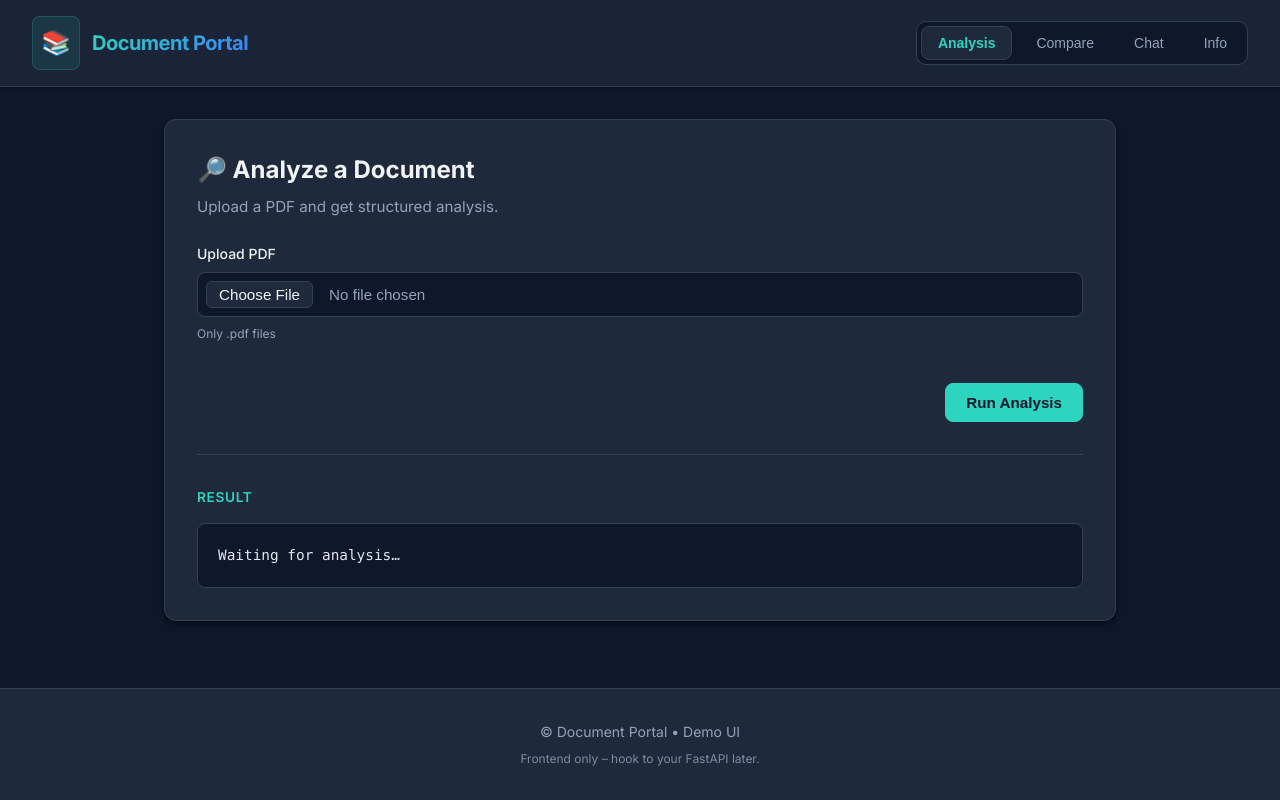
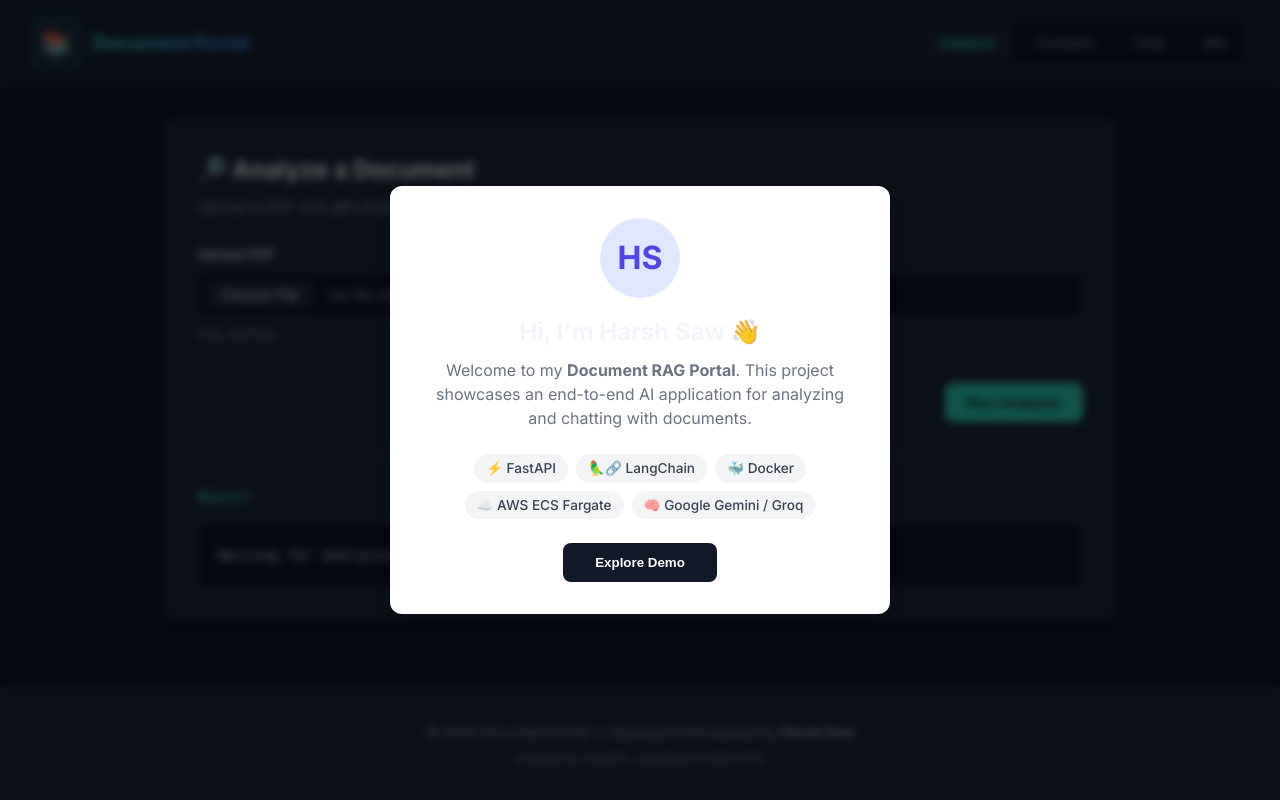
Before and after one commit to Harshksaw/document_RAG, a FastAPI app: page / in a window 1280 px wide. Run offline with FastAPI, Linux system fonts and the light colour scheme.

Commit message:
feat: Add a welcome portfolio modal with associated styles and JavaScript, and update the footer content.

```diff
--- a/templates/index.html
+++ b/templates/index.html
@@ -10,6 +10,92 @@
     <link rel="preconnect" href="https://fonts.gstatic.com" crossorigin>
     <link href="https://fonts.googleapis.com/css2?family=Inter:wght@400;500;600;700&display=swap" rel="stylesheet">
     <link href="/static/style.css" rel="stylesheet" />
+    <style>
+        /* Portfolio Modal Styles */
+        .modal-overlay {
+            position: fixed;
+            top: 0;
+            left: 0;
+            width: 100%;
+            height: 100%;
+            background: rgba(0, 0, 0, 0.6);
+            display: flex;
+            justify-content: center;
+            align-items: center;
+            z-index: 1000;
+            opacity: 0;
+            visibility: hidden;
+            transition: opacity 0.3s ease;
+            backdrop-filter: blur(4px);
+        }
+
+        .modal-overlay.show {
+            opacity: 1;
+            visibility: visible;
+        }
+
+        .modal-content {
+            background: #fff;
+            padding: 2rem;
+            border-radius: 12px;
+            max-width: 500px;
+            width: 90%;
+            box-shadow: 0 10px 25px rgba(0, 0, 0, 0.2);
+            text-align: center;
+            transform: translateY(20px);
+            transition: transform 0.3s ease;
+        }
+
+        .modal-overlay.show .modal-content {
+            transform: translateY(0);
+        }
+
+        .profile-img {
+            width: 80px;
+            height: 80px;
+            background: #e0e7ff;
+            color: #4f46e5;
+            border-radius: 50%;
+            display: flex;
+            align-items: center;
+            justify-content: center;
+            font-size: 2rem;
+            margin: 0 auto 1rem;
+            font-weight: bold;
+        }
+
+        .tech-stack {
+            display: flex;
+            flex-wrap: wrap;
+            gap: 0.5rem;
+            justify-content: center;
+            margin: 1.5rem 0;
+        }
+
+        .tech-tag {
+            background: #f3f4f6;
+            color: #374151;
+            padding: 0.25rem 0.75rem;
+            border-radius: 99px;
+            font-size: 0.85rem;
+            font-weight: 500;
+        }
+
+        .btn-close {
+            background: #111827;
+            color: #fff;
+            border: none;
+            padding: 0.75rem 2rem;
+            border-radius: 8px;
+            font-weight: 600;
+            cursor: pointer;
+            transition: transform 0.1s;
+        }
+
+        .btn-close:hover {
+            transform: scale(1.05);
+        }
+    </style>
 </head>
 
 <body>
@@ -200,11 +286,44 @@
     </main>
 
     <footer class="app-footer">
-        <div>© Document Portal • Demo UI</div>
-        <div class="tiny">Frontend only – hook to your FastAPI later.</div>
+        <div>© 2026 Document Portal • Designed & Developed by <strong>Harsh Saw</strong></div>
+        <div class="tiny">Powered by FastAPI, LangChain & AWS ECS</div>
     </footer>
 
+    <!-- WELCOME MODAL -->
+    <div id="portfolio-modal" class="modal-overlay">
+        <div class="modal-content">
+            <div class="profile-img">HS</div>
+            <h2>Hi, I'm Harsh Saw 👋</h2>
+            <p style="color: #6b7280; margin-top: 0.5rem;">
+                Welcome to my <strong>Document RAG Portal</strong>.
+                This project showcases an end-to-end AI application for analyzing and chatting with documents.
+            </p>
+
+            <div class="tech-stack">
+                <span class="tech-tag">⚡ FastAPI</span>
+                <span class="tech-tag">🦜🔗 LangChain</span>
+                <span class="tech-tag">🐳 Docker</span>
+                <span class="tech-tag">☁️ AWS ECS Fargate</span>
+                <span class="tech-tag">🧠 Google Gemini / Groq</span>
+            </div>
+
+            <button class="btn-close" onclick="closeModal()">Explore Demo</button>
+        </div>
+    </div>
+
     <script>
+        // Modal Logic
+        window.addEventListener('load', () => {
+            setTimeout(() => {
+                document.getElementById('portfolio-modal').classList.add('show');
+            }, 500);
+        });
+
+        function closeModal() {
+            document.getElementById('portfolio-modal').classList.remove('show');
+        }
+
         // Base URL for API (same origin when opened via FastAPI)
         const API_BASE = "";
 
```
